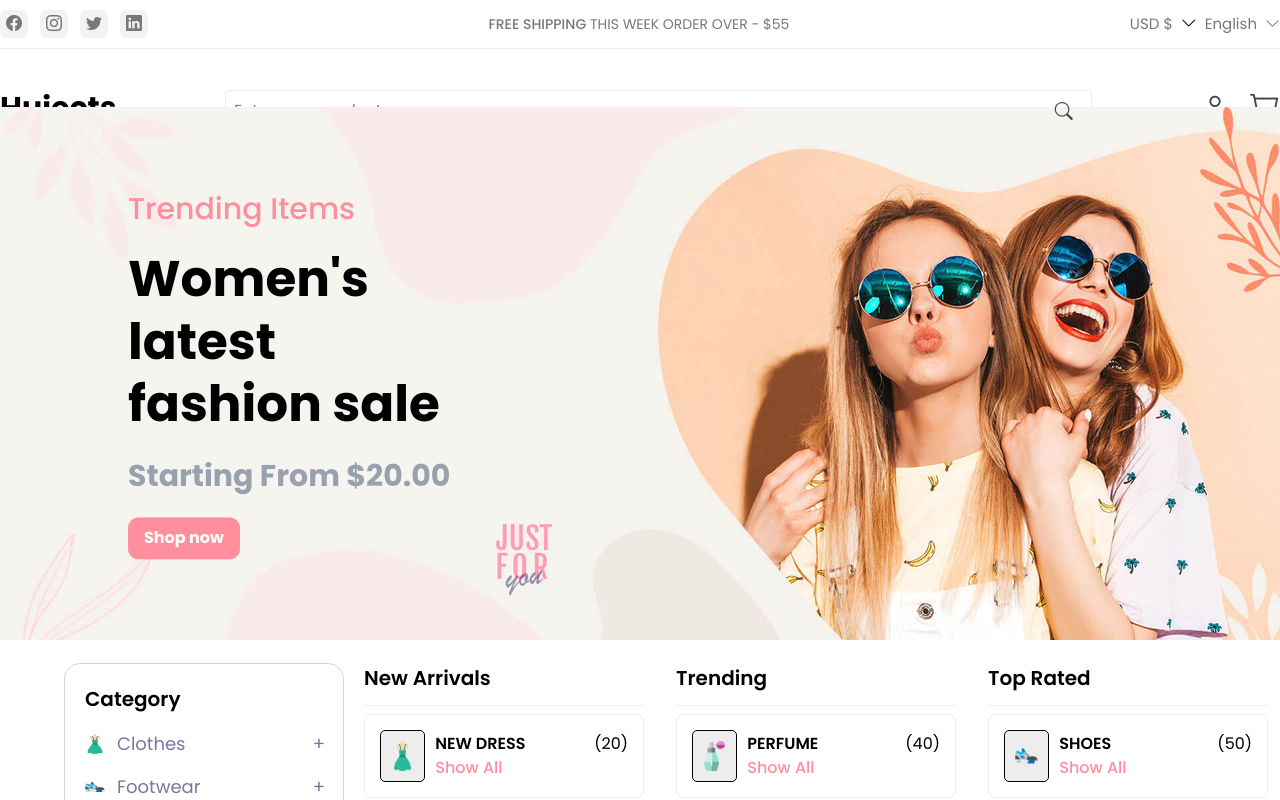
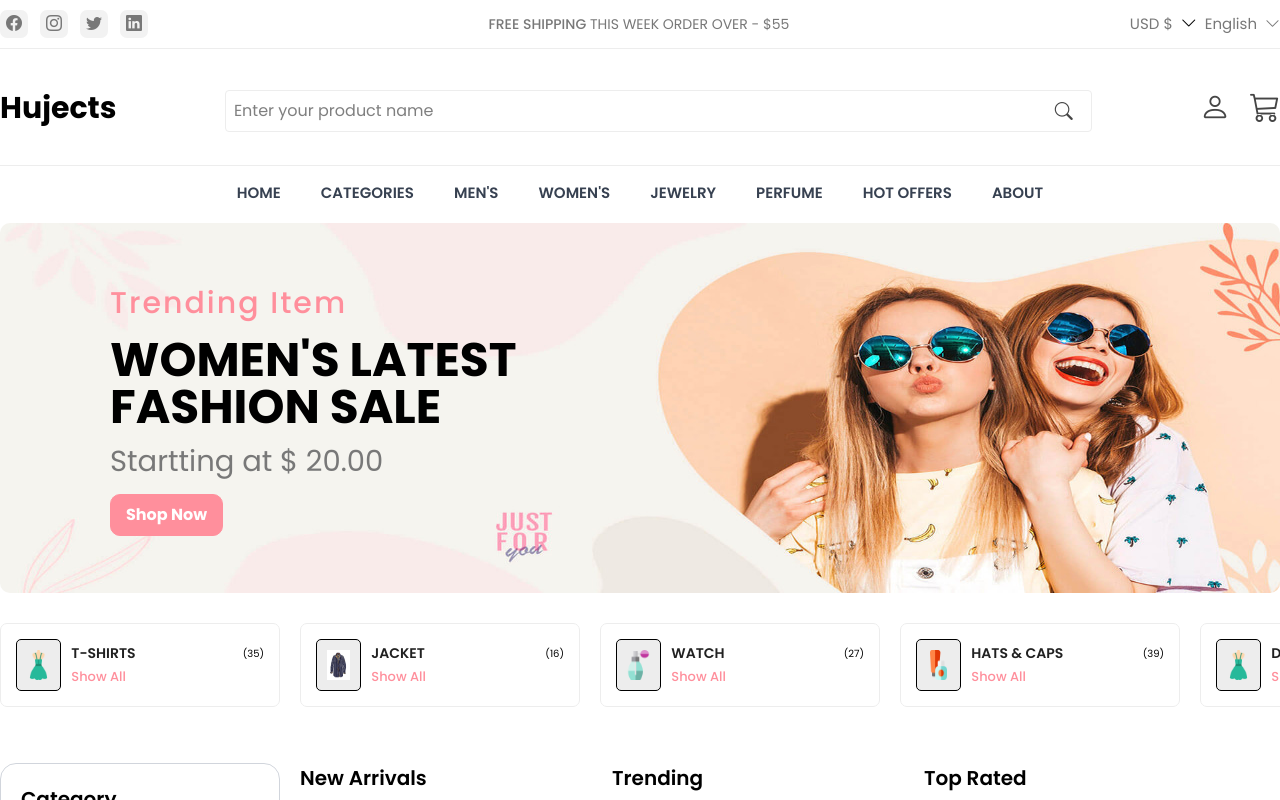
Before and after one commit to Hujects/E-commerce-Platform, a React (Vite) app in the folder e-mart/: page / in a window 1280 px wide. Shown: the top 800 px of the page. Built offline with nearby package versions, Linux system fonts and the light colour scheme.

Commit message:
side bar fixed

```diff
--- a/e-mart/src/components/UIKIT/CountdownTimer.jsx
+++ b/e-mart/src/components/UIKIT/CountdownTimer.jsx
@@ -39,7 +39,7 @@ function CountdownTimer({ targetDate }) {
       <div className="flex gap-3">
         {timeUnits.map((unit, index) => (
           <div key={index} className="bg-gray-100 rounded-lg px-5 py-3 text-center min-w-[70px]">
-            <p className="text-2xl font-bold">
+            <p className="text-2xl font-medium text-[var(--erie-black)]">
               {String(unit.value).padStart(2, "0")}
             </p>
             <p className="text-xs text-gray-500">{unit.label}</p>
--- a/e-mart/src/components/UIKIT/TitleCard.jsx
+++ b/e-mart/src/components/UIKIT/TitleCard.jsx
@@ -6,15 +6,15 @@ export default function TitleCard({ icon, name, count }) {
       </div>
       <div className="w-full">
         <div className="flex justify-between items-center gap-[10px]">
-          <h3 className="text-[var(--eerie-black)] text-[var(--fs-7)] font-[var(--weight-600)] uppercase">
+          <h3 className="text-[var(--erie-black)] text-[length:var(--fs-7)] font-semibold uppercase">
             {name}
           </h3>
-          <p className="text-[var(--sonlic-silver)] text-[var(--fs-11)]">
+          <p className="text-[var(--sonlic-silver)] text-[length:var(--fs-11)]">
             ({count})
           </p>
         </div>
         <a
-          className="text-[var(--fs-9)] text-[var(--salmon-pink)] font-[var(--weight-500)]"
+          className="text-[length:var(--fs-9)] text-[var(--salmon-pink)] font-medium"
           href="#"
         >
           Show All
--- a/e-mart/src/components/heroBg/Herobg.jsx
+++ b/e-mart/src/components/heroBg/Herobg.jsx
@@ -1,25 +1,25 @@
 import PrimaryButton from "./../UIKIT/PrimaryButton";
 function Herobg() {
   return (
-    <>
-      <div className="h-[300px] w-[var(--max-width)] relative flex justify-center items-center mx-auto">
-        <div className="w-full">
-          <img src="/banner-1.jpg" alt="Banner" />
-          <div className="absolute font-medium top-1/2 -translate-y-1/2 left-[10%] flex flex-col gap-4">
-            <h2 className="text-[var(--primary)] font-medium text-[30px]">
-              Trending Items
-            </h2>
-            <h1 className="text-[50px]  leading-tight font-bold w-[45%]">
-              Women's latest fashion sale
-            </h1>
-            <h3 className="text-[30px] leading-relaxed font-bold text-gray-400">
-              Starting From $20.00
-            </h3>
-            <PrimaryButton btnTxt="Shop now" />
-          </div>
-        </div>
+    <div className="h-[370px] max-w-[var(--max-width)] w-full relative flex justify-center items-center rounded-[10px] overflow-hidden mb-[30px]">
+      <img
+        className="h-full w-full absolute"
+        src="/banner-1.jpg"
+        alt="Banner"
+      />
+      <div className="absolute left-[110px] z-50 w-full h-full flex flex-col justify-center gap-[10px]">
+        <p className="text-[var(--salmon-pink)] text-[30px] font-medium capitalize tracking-[2px] ">
+          Trending Item
+        </p>
+        <h1 className="text-[var(--eerie-black)] text-[47px] font-bold uppercase leading-[47px]">
+          Women's latest <br /> fashion sale
+        </h1>
+        <p className="text-[var(--sonic-silver)] text-[29px]">
+          Startting at $ 20.00
+        </p>
+        <PrimaryButton btnTxt="Shop Now" />
       </div>
-    </>
+    </div>
   );
 }
 
--- a/e-mart/src/components/heroBg/category/Category.jsx
+++ b/e-mart/src/components/heroBg/category/Category.jsx
@@ -1,41 +1,48 @@
 import { useState } from "react";
-import TitleCard from './../../UIKIT/TitleCard';
-import { newArrivals, trending, topRated, categories } from "../../../data/data";
+import TitleCard from "./../../UIKIT/TitleCard";
+import {
+  newArrivals,
+  trending,
+  topRated,
+  categories,
+} from "../../../data/data";
 import PrimaryButton from "../../UIKIT/PrimaryButton";
 import Productcard from "../../UIKIT/Productcard/Productcard";
 
 function Category() {
-
   const [openIndex, setOpenIndex] = useState(null);
   const toggleCategory = (index) => {
     setOpenIndex(openIndex === index ? null : index);
-            console.log(index)
-    }
+    console.log(index);
+  };
 
   return (
-        <>
-            <div className="flex gap-5 w-[90%] mx-auto items-start">
-                <div className='sidebar sticky top-3 w-[280px] flex-shrink-0 border border-gray-300 rounded-2xl p-5 '>
-                    <h2 className='font-semibold text-[20px] mb-4'>Category</h2>
-                    {categories.map((cat, index) =>(
+    <div className="flex gap-5 max-w-[var(--max-width)] w-full mx-auto items-start">
+      <div className="sidebar sticky top-3 w-[280px] flex-shrink-0 border border-gray-300 rounded-2xl p-5 ">
+        <h2 className="font-semibold text-[20px] mb-4">Category</h2>
+        {categories.map((cat, index) => (
           <div key={index} className="sub_items mb-4">
             <ul>
-                                <li className={`flex items-center justify-between mb-2 w-[240px] text-[18px] text-[#78789D] cursor-pointer ${openIndex === index ? "pb-2 border-b border_b" : ""}`} onClick={() => toggleCategory(index)}>
+              <li
+                className={`flex items-center justify-between mb-2 w-[240px] text-[18px] text-[#78789D] cursor-pointer ${openIndex === index ? "pb-2 border-b border_b" : ""}`}
+                onClick={() => toggleCategory(index)}
+              >
                 <div className="flex items-center gap-3 ">
-                                        <img className="h-5 w-5" src={cat.icon}/>
-                                        <p>{cat.name}</p>
+                  <img className="h-5 w-5" src={cat.icon} />
+                  <p className="text-[var(--sonic-silver)] text-[length:var(--fs-5)] font-medium ">{cat.name}</p>
                 </div>
-                                    <div className="">
-                                        {openIndex === index ? "−" : "+"}
-                                        </div>
+                <div className="">{openIndex === index ? "−" : "+"}</div>
               </li>
             </ul>
             {openIndex === index && cat.items && (
               <div className=" flex flex-col gap-2 pb-3 pl-8 w-[230px]">
                 {cat.items.map((item, i) => (
-                              <div key={i} className="flex justify-between text-gray-500 hover:text-black">
-                                <span>{item.name}</span>
-                                <span>{item.count}</span>
+                  <div
+                    key={i}
+                    className="flex justify-between text-gray-500 hover:text-black"
+                  >
+                    <span className="text-[length:var(--fs-9)]">{item.name}</span>
+                    <span className="text-[length:var(--fs-9)] ">{item.count}</span>
                   </div>
                 ))}
               </div>
@@ -46,26 +53,47 @@ function Category() {
       <div>
         <div className="categories_first flex gap-8 overflow-y-auto">
           <div className="new_arrival">
-                      <h2 className="font-semibold text-[20px] mb-2 border-b pb-3 border_b">New Arrivals</h2>
+            <h2 className="font-semibold text-[20px] mb-2 border-b pb-3 border_b">
+              New Arrivals
+            </h2>
             <div className="flex flex-col gap-5">
-                        {newArrivals.map((item, i) =>(
-                          <TitleCard key={i} icon={item.icon} name={item.name} count={item.count}/>
+              {newArrivals.map((item, i) => (
+                <TitleCard
+                  key={i}
+                  icon={item.icon}
+                  name={item.name}
+                  count={item.count}
+                />
               ))}
             </div>
           </div>
           <div className="trending">
-                      <h2 className="font-semibold text-[20px] mb-2 border-b pb-3 border_b ">Trending</h2>
+            <h2 className="font-semibold text-[20px] mb-2 border-b pb-3 border_b ">
+              Trending
+            </h2>
             <div className="flex flex-col gap-5">
-                        {trending.map((item, i) =>(
-                          <TitleCard key={i} icon={item.icon} name={item.name} count={item.count}/>
+              {trending.map((item, i) => (
+                <TitleCard
+                  key={i}
+                  icon={item.icon}
+                  name={item.name}
+                  count={item.count}
+                />
               ))}
             </div>
           </div>
           <div className="top_rated">
-                      <h2 className="font-semibold text-[20px] mb-2 border-b pb-3 border_b">Top Rated</h2>
+            <h2 className="font-semibold text-[20px] mb-2 border-b pb-3 border_b">
+              Top Rated
+            </h2>
             <div className="flex flex-col gap-5">
-                        {topRated.map((item, i) =>(
-                          <TitleCard key={i} icon={item.icon} name={item.name} count={item.count}/>
+              {topRated.map((item, i) => (
+                <TitleCard
+                  key={i}
+                  icon={item.icon}
+                  name={item.name}
+                  count={item.count}
+                />
               ))}
             </div>
           </div>
@@ -77,8 +105,7 @@ function Category() {
         <div className="new_products"></div>
       </div>
     </div>
-        </>
-    )
+  );
 }
 
-export default Category
+export default Category;
--- a/e-mart/src/index.css
+++ b/e-mart/src/index.css
@@ -16,8 +16,7 @@
   .head_link {
     @apply w-7 h-7 bg-[var(--icon-bg)] rounded-[7px] transition duration-[var(--transition-timing)] hover:text-white text-[var(--sonic-silver)] hover:bg-[var(--salmon-pink)] hover:cursor-pointer flex justify-center items-center;
   }
-  .nav-menu{
-
+  .nav-menu {
   }
   .nav-hover {
     position: relative;
@@ -67,7 +66,7 @@
   --primary: #ff8f9c;
   --spanish-gray: hsl(0, 0%, 60%);
   --sonic-silver: hsl(0, 0%, 47%);
-  --eerie-black: hsl(0, 0%, 13%);
+  --erie-black: hsl(0, 0%, 13%);
   --salmon-pink: hsl(353, 100%, 78%);
   --sandy-brown: hsl(29, 90%, 65%);
   --bittersweet: hsl(0, 100%, 70%);
--- a/e-mart/src/pages/Home/Home.jsx
+++ b/e-mart/src/pages/Home/Home.jsx
@@ -7,12 +7,12 @@ import { titleCards } from "./../../data/data";
 
 function Home() {
   return (
-    <div>
+    <div className="flex flex-col items-center">
       <Header />
       <Navbar />
       <Herobg />
-      <div className="w-full flex justify-center pb-10">
-        <div className="flex gap-5 pb-4 justify-between overflow-x-auto custom-scrollbar items-start w-[90%]">
+      <div className="max-w-[var(--max-width)] w-full flex justify-between pb-10">
+        <div className="flex gap-5 pb-4 justify-between overflow-x-auto custom-scrollbar items-start w-full">
           {titleCards.map((card, index) => (
             <TitleCard
               key={index}
```
Also changed, not shown: e-mart/src/components/UIKIT/Productcard/Productcard.jsx (+34 -15 lines). Lines whose indentation alone changed are shown as unchanged.
